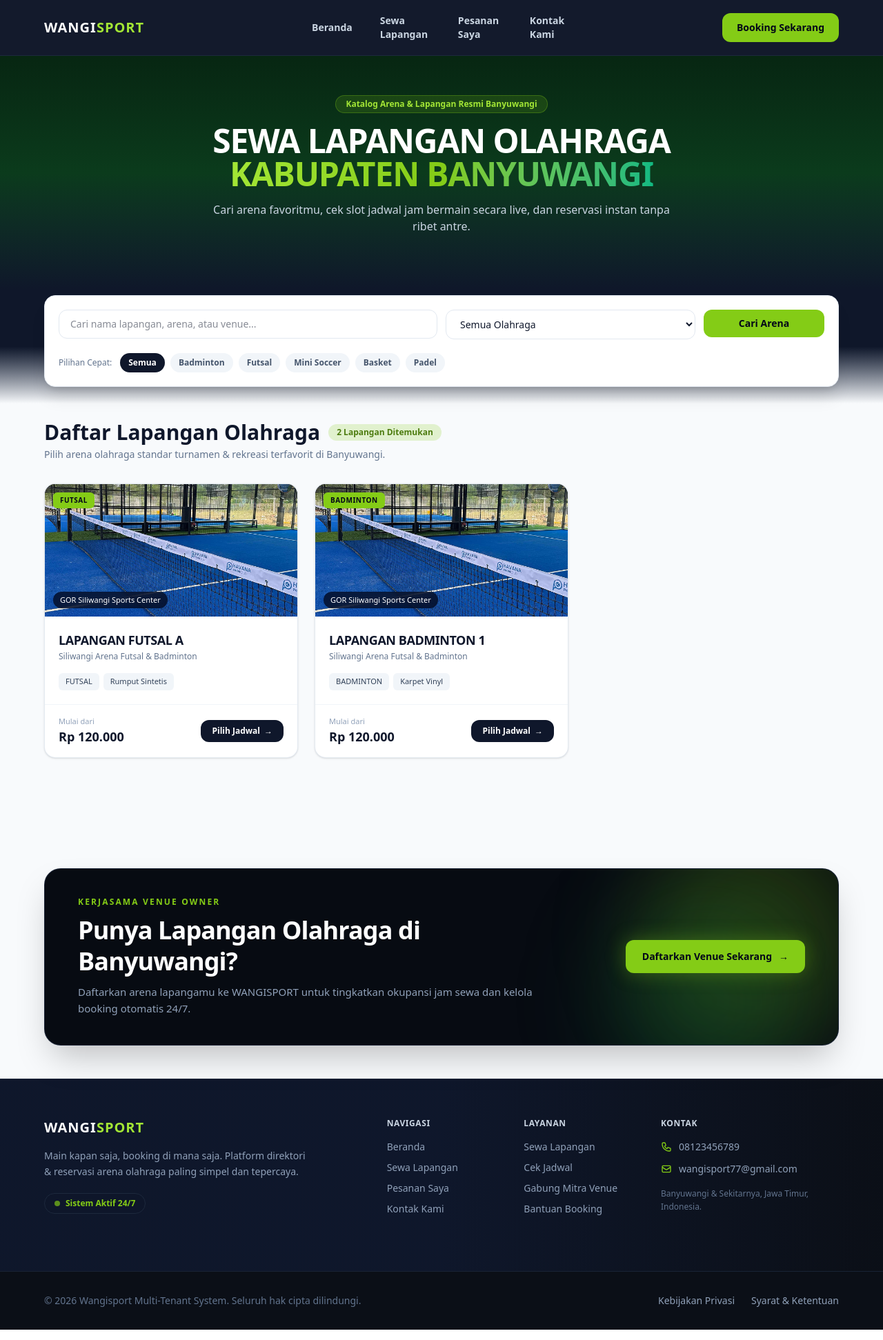
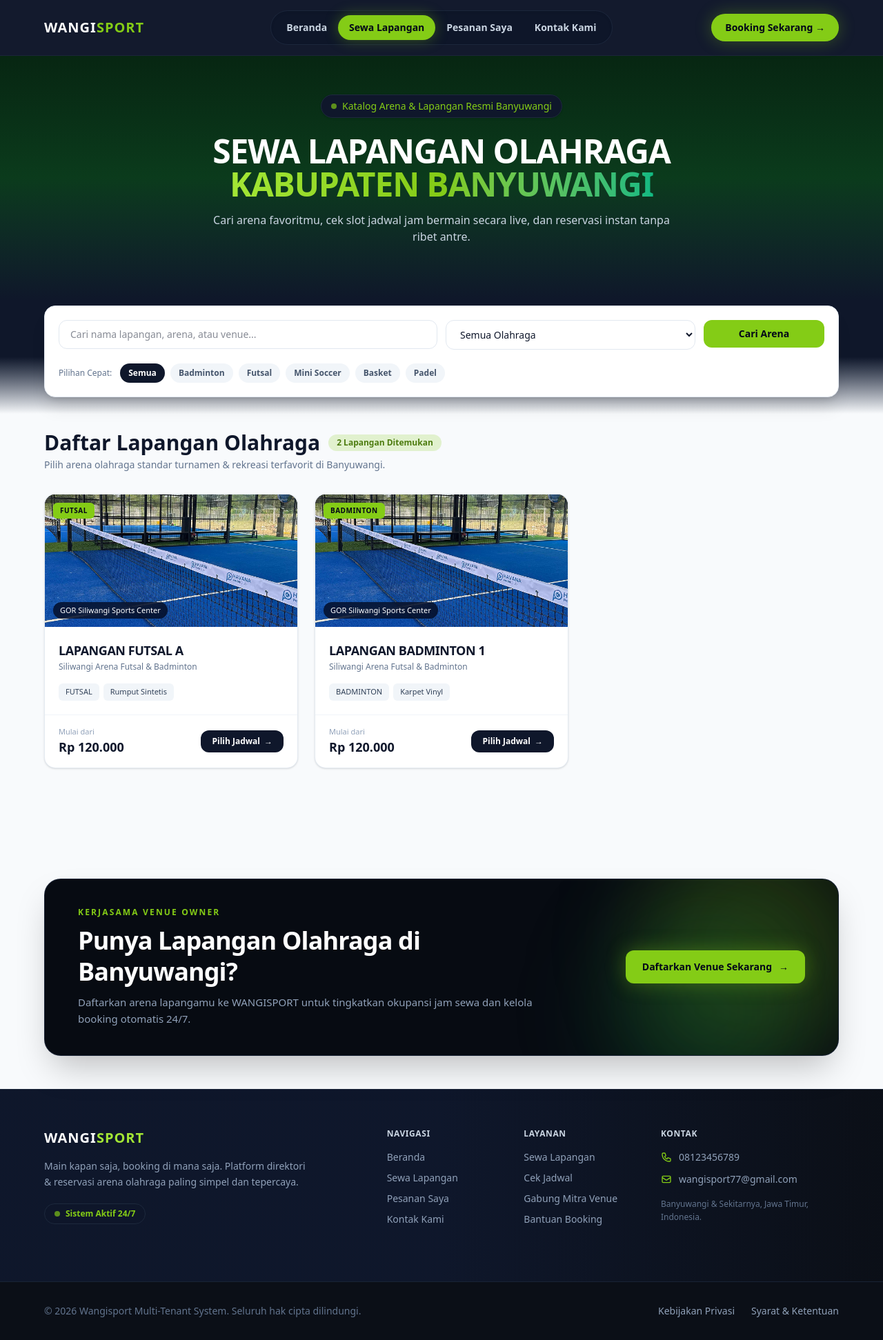
Before and after one commit to alvariezi/wangisport2, a Laravel app: page /sewa-lapangan in a window 1280 px wide. Shown: the whole page at 69% size. Run offline with Laravel 12, Linux system fonts and the light colour scheme; data comes from the database, SQL or seed files in the repository; style sheets or scripts are compiled from the project's sources; some libraries are stand-ins or nearby versions.

Commit message:
Pembaruan tampilan pada navbar

```diff
--- a/resources/views/components/layouts/customer.blade.php
+++ b/resources/views/components/layouts/customer.blade.php
@@ -13,26 +13,41 @@
 <body class="bg-[#0B0F17]/78 text-white font-sans antialiased selection:bg-[#A3E635] selection:text-slate-950 min-h-screen flex flex-col m-0 p-0 overflow-x-hidden w-full">
 
     <!-- Navbar / Header -->
-    <header class="sticky top-0 z-50 bg-[#0F172A]/90 backdrop-blur-md border-b border-slate-800 w-full">
-        <div class="w-full px-6 sm:px-8 lg:px-16 h-20 flex items-center justify-between">
-
-            <!-- 1. Bagian Kiri: Logo (Diberi flex-1 agar mengambil porsi ruang yang sama) -->
+    <header class="sticky top-0 z-50 bg-slate-900/90 backdrop-blur-md border-b border-slate-800/80 w-full">
+        <div class="w-full px-6 sm:px-8 lg:px-16 h-20 flex items-center justify-between gap-4">
             <div class="flex-1 flex items-center justify-start">
-                <span class="text-xl font-black tracking-wider text-white">WANGI<span class="text-[#A3E635]">SPORT</span></span>
+                <a href="{{ route('home') }}" class="text-xl font-black tracking-wider text-white">
+                    WANGI<span class="text-[#84CC16]">SPORT</span>
+                </a>
             </div>
 
-            <!-- 2. Bagian Tengah: Menu Navigasi (Dibuat center absolut) -->
-            <nav class="hidden md:flex items-center justify-center gap-8 text-sm font-medium text-slate-300 flex-1">
-                <a href="{{ route('home') }}" class="px-1 py-2.5 font-bold rounded-xl hover:bg-[#84CC16] hover:text-[#020617] transition">Beranda</a>
-                <a href="{{ route('customer.catalog') }}" class="px-1 py-2.5 font-bold rounded-xl hover:bg-[#84CC16] hover:text-[#020617] transition">Sewa Lapangan</a>
-                <a href="#lapangan" class="px-1 py-2.5 font-bold rounded-xl hover:bg-[#84CC16] hover:text-[#020617] transition">Pesanan Saya</a>
-                <a href="#lapangan" class="px-1 py-2.5 font-bold rounded-xl hover:bg-[#84CC16] hover:text-[#020617] transition">Kontak Kami</a>
+            <nav class="hidden md:flex items-center justify-center p-1.5 rounded-full bg-slate-900/90 border border-slate-800/90 text-xs lg:text-sm font-semibold text-slate-300 shadow-inner">
+                <a href="{{ route('home') }}"
+                    class="px-4 py-2 rounded-full transition {{ request()->routeIs('home') ? 'bg-[#84CC16] text-slate-950 font-bold shadow-[0_0_20px_rgba(132,204,22,0.35)]' : 'hover:text-white' }}">
+                    Beranda
+                </a>
+
+                <a href="{{ route('customer.catalog') }}"
+                    class="px-4 py-2 rounded-full transition {{ request()->routeIs('customer.catalog') ? 'bg-[#84CC16] text-slate-950 font-bold shadow-[0_0_20px_rgba(132,204,22,0.35)]' : 'hover:text-white' }}">
+                    Sewa Lapangan
+                </a>
+
+                <a href="#lapangan"
+                    class="px-4 py-2 rounded-full hover:text-white transition">
+                    Pesanan Saya
+                </a>
+
+                <a href="#lapangan"
+                    class="px-4 py-2 rounded-full hover:text-white transition">
+                    Kontak Kami
+                </a>
             </nav>
 
-            <!-- 3. Bagian Kanan -->
+            <!-- 3. Bagian Kanan: Tombol CTA -->
             <div class="flex-1 flex items-center justify-end gap-3">
-                <a href="#lapangan" class="px-5 py-2.5 bg-[#84CC16] text-slate-950 font-bold text-xs sm:text-sm rounded-xl hover:bg-[#0F172A] hover:text-[#CBD5E1] border border-transparent hover:border-[#CBD5E1] transition">
-                    Booking Sekarang
+                <a href="{{ route('customer.catalog') }}"
+                    class="px-5 py-2.5 bg-[#84CC16] hover:bg-[#A3E635] text-slate-950 font-extrabold text-xs sm:text-sm rounded-full transition shadow-[0_0_24px_rgba(132,204,22,0.3)]">
+                    Booking Sekarang &rarr;
                 </a>
             </div>
 
--- a/resources/views/customer/catalog.blade.php
+++ b/resources/views/customer/catalog.blade.php
@@ -3,7 +3,8 @@
     {{-- Header / Hero Katalog --}}
     <section class="w-full pt-14 pb-20 px-6 sm:px-8 lg:px-16 bg-gradient-to-b from-[#072612] via-[#0B3B1C] to-[#0F172A] text-white">
         <div class="max-w-7xl mx-auto text-center space-y-4">
-            <span class="inline-flex items-center gap-2 px-3.5 py-1 rounded-full text-xs font-extrabold bg-[#84CC16]/15 text-[#A3E635] border border-[#84CC16]/30">
+            <span class="inline-flex items-center gap-2 px-3.5 py-1.5 mb-6 text-xs sm:text-sm font-medium bg-slate-900 text-[#84CC16] rounded-full border border-slate-800 shadow-sm">
+                <span class="w-2 h-2 rounded-full bg-[#84CC16] animate-pulse"></span>
                 Katalog Arena &amp; Lapangan Resmi Banyuwangi
             </span>
             <h1 class="text-3xl sm:text-5xl font-extrabold tracking-tight uppercase">
@@ -205,7 +206,7 @@
         </div>
     </section>
 
-     <!-- Footer -->
+    <!-- Footer -->
     <footer class="bg-gradient-to-r from-slate-900 via-slate-900 to-[#0B0F17] border-t border-slate-800/80 pt-14 pb-8 px-6 sm:px-8 lg:px-16 text-slate-400 text-xs sm:text-sm w-full">
         <div class="w-full">
             <!-- Grid 4 Kolom Utama -->
```
Also changed, not shown: resources/views/customer/home.blade.php (+9 -5 lines).
